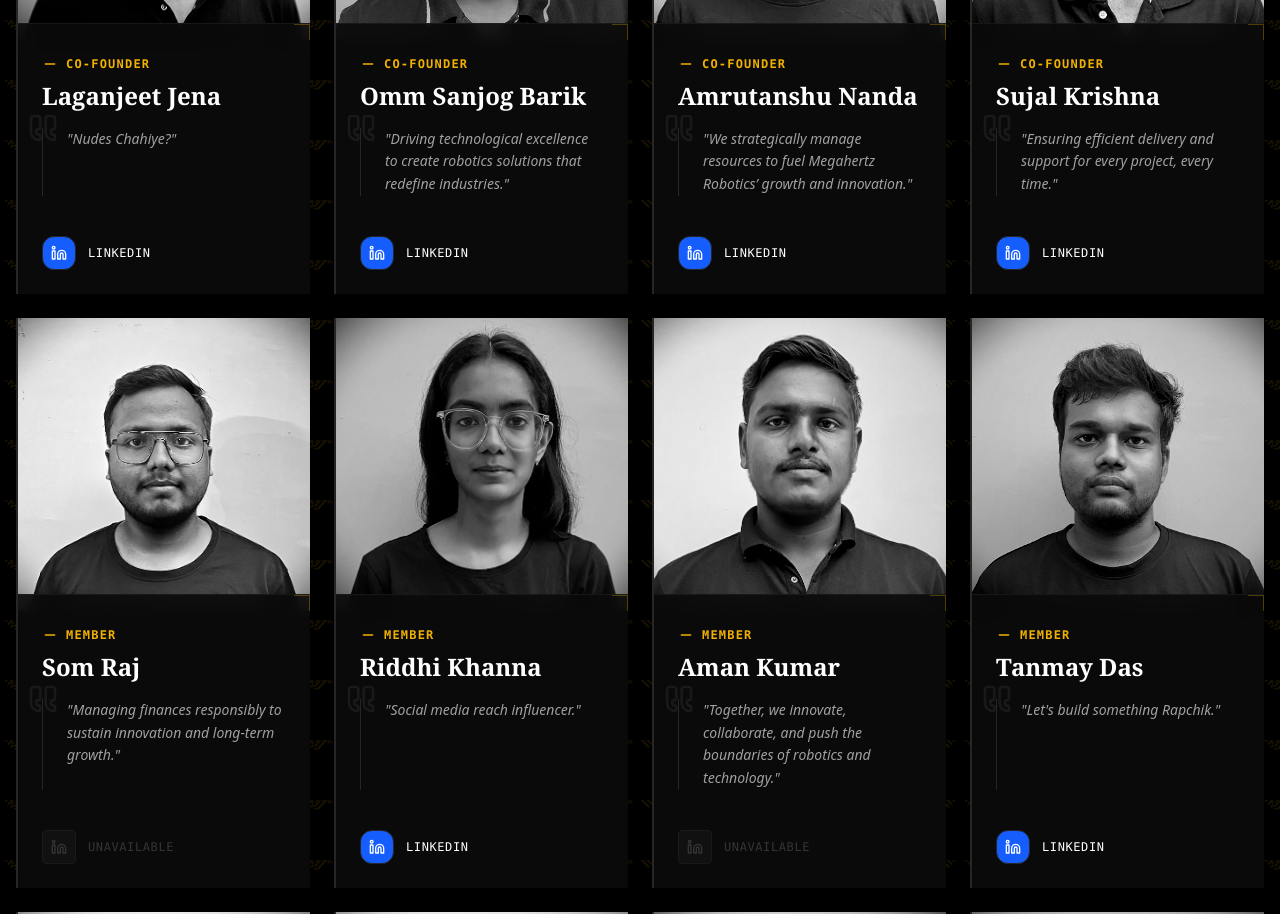
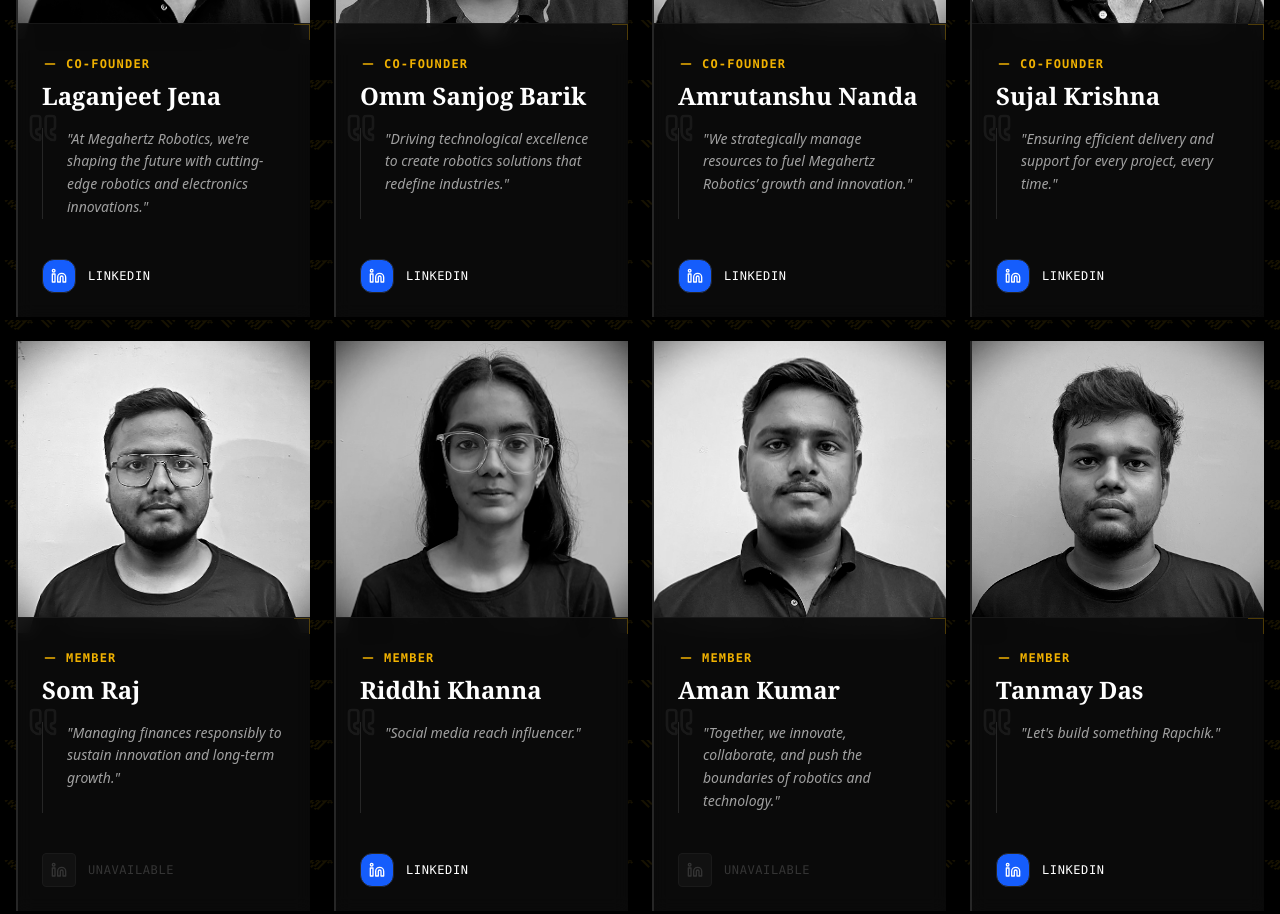
Before and after one commit to sonroy-glitch/mega_FE, a React (Vite) app: page /about in a window 1280 px wide. Shown: the part 820-1734 px from the top of the page. Built offline with nearby package versions, Linux system fonts and the light colour scheme.

Commit message:
Update quote for Laganjeet Jena

```diff
--- a/src/data/membersData.js
+++ b/src/data/membersData.js
@@ -17,7 +17,7 @@ export const members = [
     name: "Laganjeet Jena",
     role: "Co-Founder",
     quote:
-      "Nudes Chahiye?",
+      "At Megahertz Robotics, we're shaping the future with cutting-edge robotics and electronics innovations.",
     image: m1,
     linkedin: "https://www.linkedin.com/in/laganjeetjena/",
   },
```
